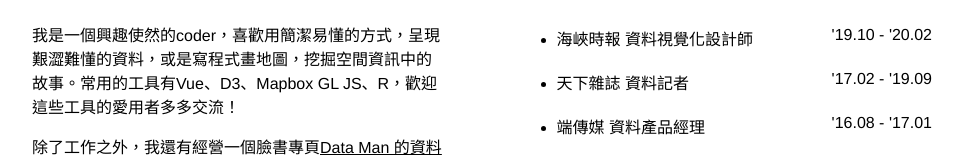
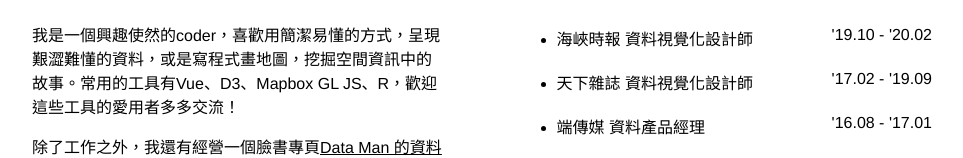
Before and after one commit to imdataman/portfolio-2020, a Vue app: page / in a window 1280 px wide. Both pictures are taken after a click on the icon 222 px from the left and 28 px from the top of the page. Shown: the part 148-306 px from the top of the page, without its empty margins (158-1121 px from the left). Built offline with nearby package versions, Linux system fonts and the light colour scheme.

Commit message:
edit  job titles

```diff
--- a/src/components/About.vue
+++ b/src/components/About.vue
@@ -50,7 +50,7 @@
         <div class="experience">
           <ul v-if="lang === 'zhTW'">
             <li><span>'19.10 - '20.02</span>海峽時報 資料視覺化設計師</li>
-            <li><span>'17.02 - '19.09</span>天下雜誌 資料記者</li>
+            <li><span>'17.02 - '19.09</span>天下雜誌 資料視覺化設計師</li>
             <li><span>'16.08 - '17.01</span>端傳媒 資料產品經理</li>
             <li><span>'15.06 - '16.07</span>關鍵評論網 資料新聞編輯</li>
             <li><span>'13.08 - '15.05</span>經濟日報 國際財經編譯</li>
@@ -60,7 +60,8 @@
               <span>'19.10 - '20.02</span>The Straits Times, Dataviz Designer
             </li>
             <li>
-              <span>'17.02 - '19.09</span>CommonWealth Magazine, Data Journalist
+              <span>'17.02 - '19.09</span>CommonWealth Magazine, Dataviz
+              Designer
             </li>
             <li>
               <span>'16.08 - '17.01</span>Initium Media, Data Product Manager
```
